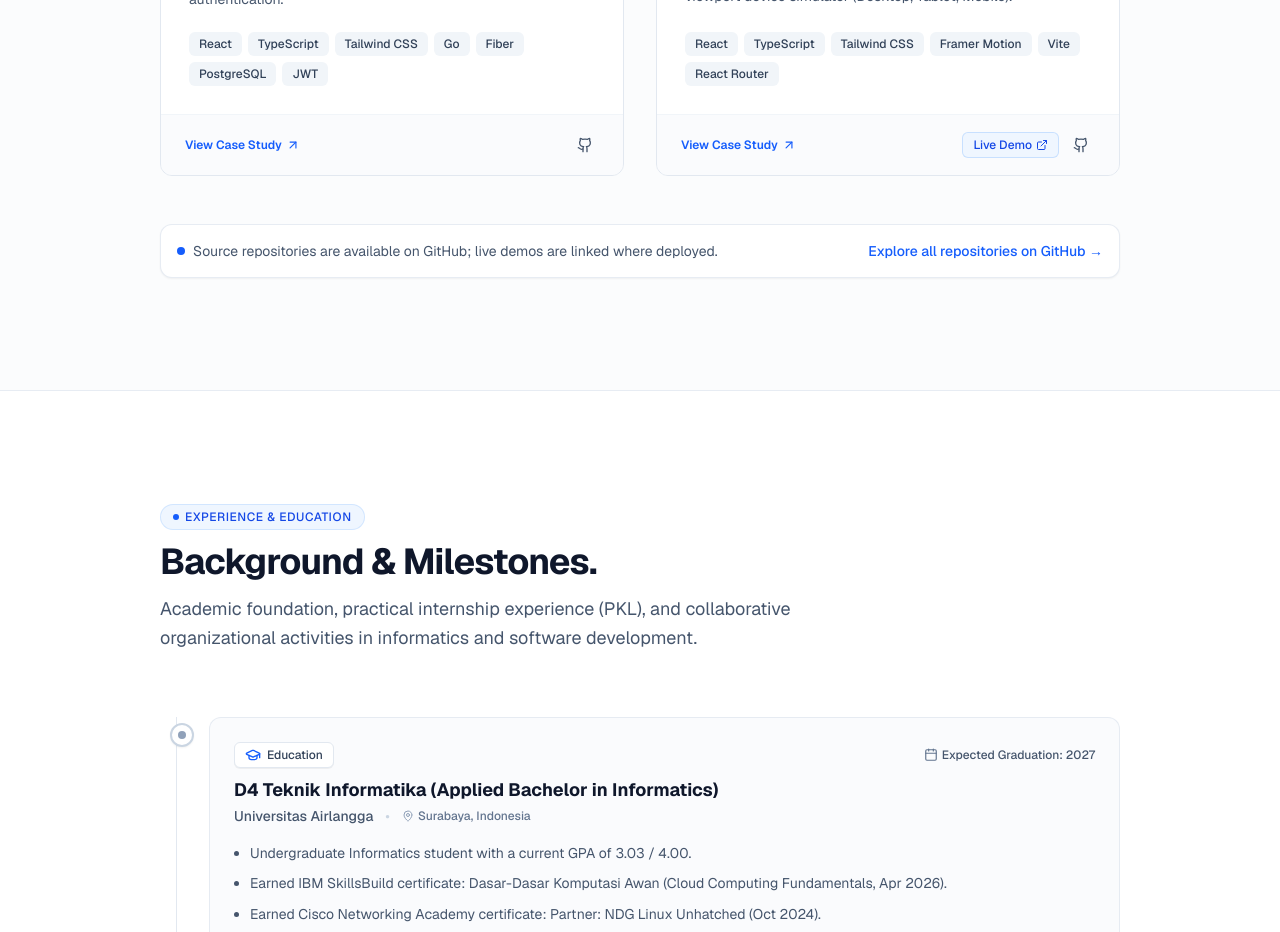
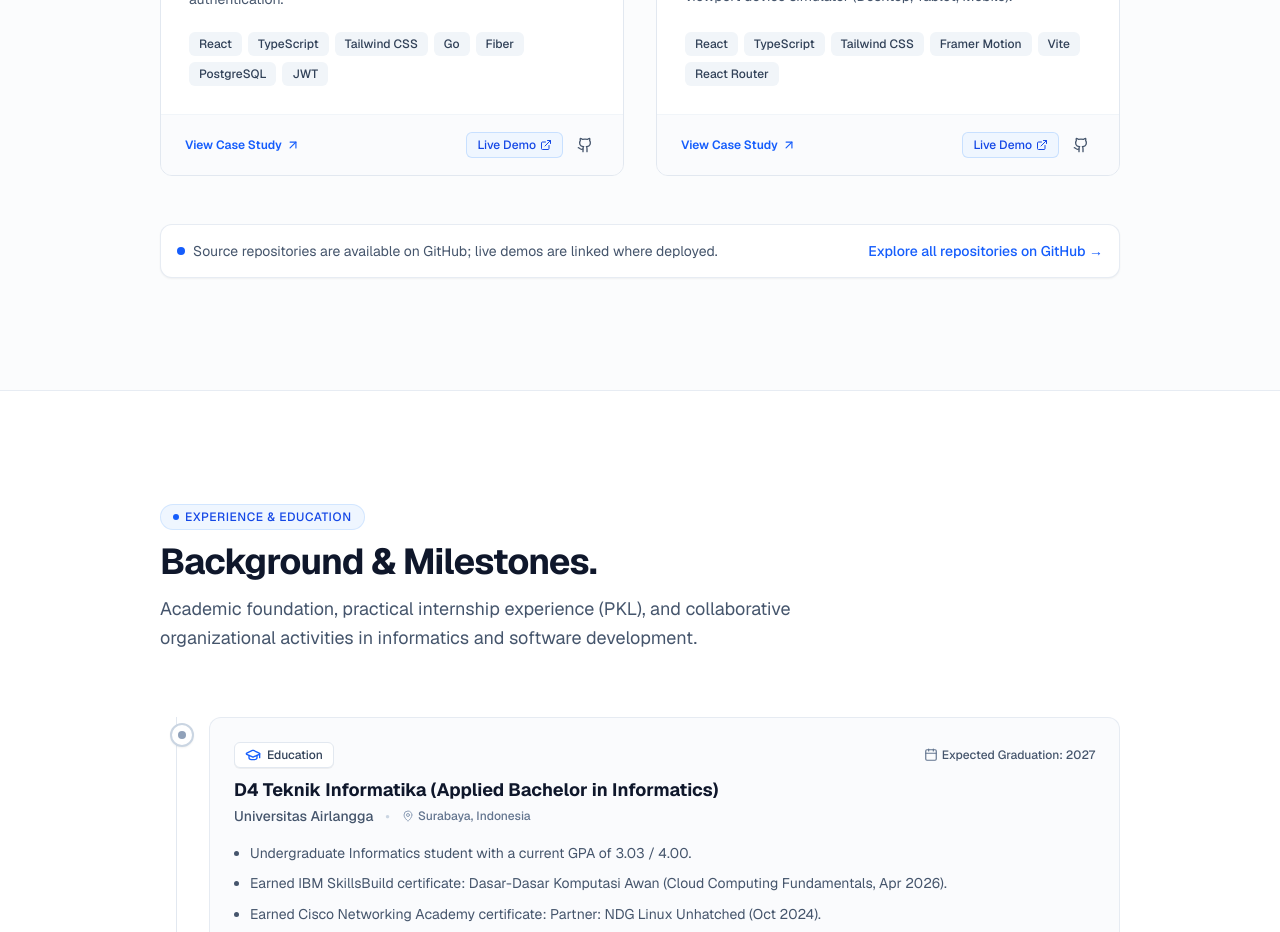
Before and after one commit to defriandev/defrian-portfolio, a Next.js app: page / in a window 1280 px wide. Shown: the part 4800-5732 px from the top of the page. Built offline with nearby package versions, Linux system fonts and the light colour scheme.

Commit message:
feat(projects): add live demo URL for Jelajah Trip

```diff
--- a/src/data/portfolio.ts
+++ b/src/data/portfolio.ts
@@ -163,7 +163,7 @@ export const PROJECTS: Project[] = [
       "Automated booking invoice generation and digital participant confirmation vouchers",
       "Responsive mobile-first interface optimized for travelers on cellular connections",
     ],
-    liveUrl: undefined,
+    liveUrl: "https://jelajah-trip.vercel.app/",
     repoUrl: "https://github.com/defriandev/jelajah-trip",
     fallbackImage: "/images/projects/jelajah-trip.svg",
     screenshots: [
```
